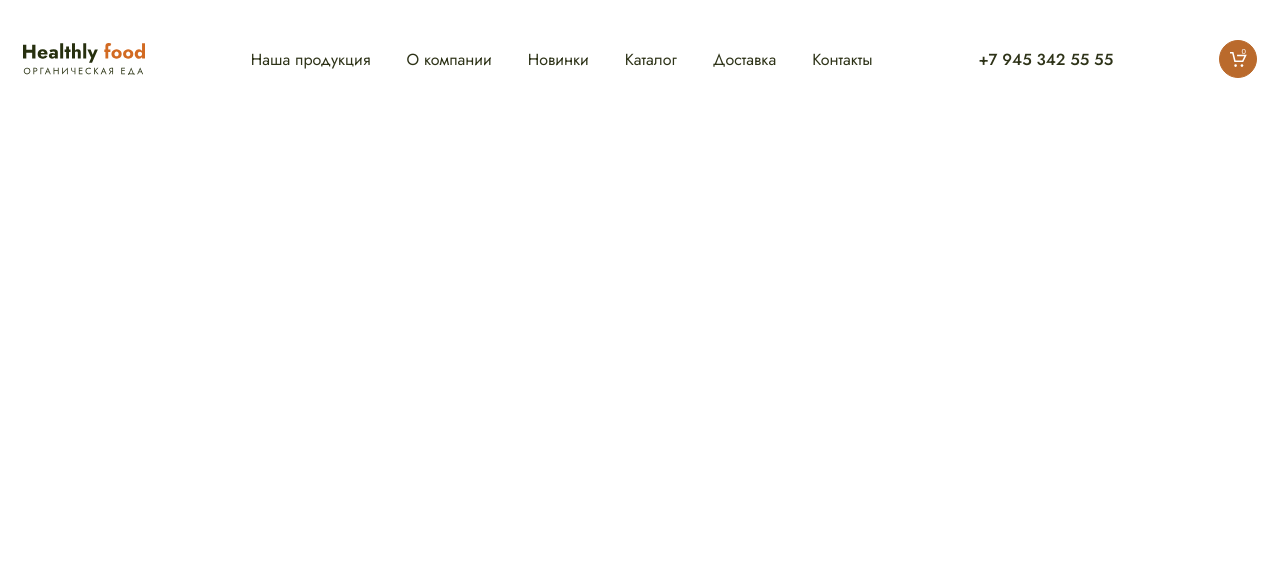
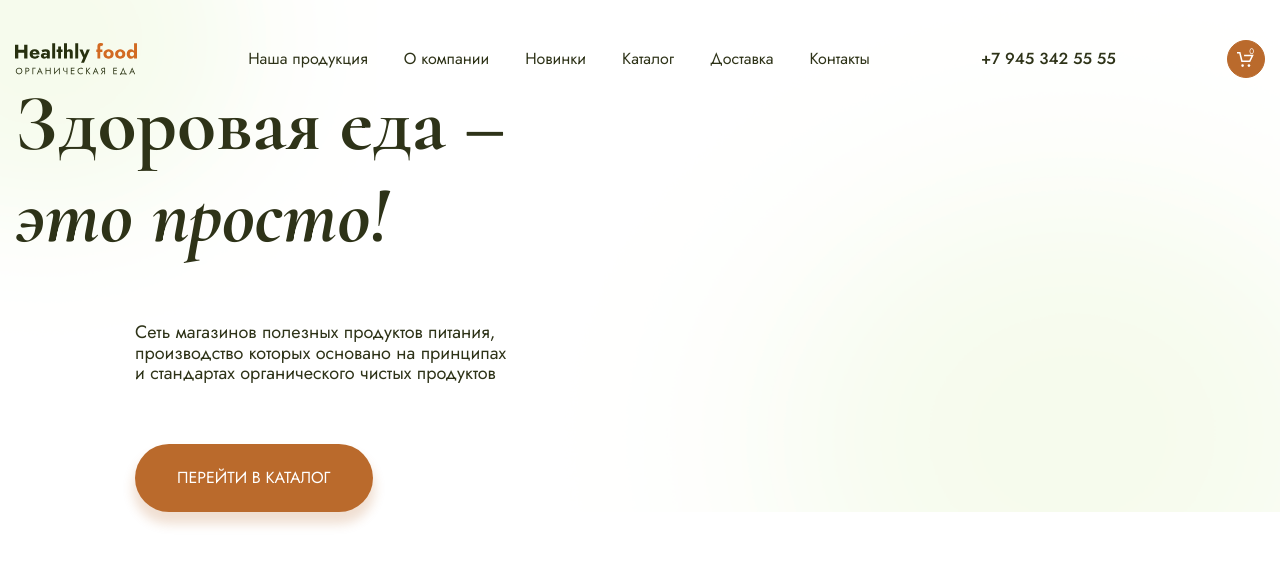
Before and after one commit to BestDmitriy/Module_02_Shop, a website built with webpack: page src/index.html in a window 1280 px wide. Built offline with nearby package versions, Linux system fonts and the light colour scheme.

Commit message:
add main_text

```diff
--- a/package.json
+++ b/package.json
@@ -16,6 +16,7 @@
     "webpack-dev-server": "^4.13.2"
   },
   "dependencies": {
-    "html-webpack-plugin": "^5.5.0"
+    "html-webpack-plugin": "^5.5.0",
+    "normalize.css": "^8.0.1"
   }
 }
--- a/src/index.html
+++ b/src/index.html
@@ -37,6 +37,23 @@
           <span class="header__counter">0</span>
         </button>
       </header>
+      <div class="container">
+        <div class="main__text">
+          <h1 class="title title_block">
+            Здоровая еда &ndash;
+            <span class="title__span">это просто!</span>
+          </h1>
+          <div class="main__item">
+            <p class="description description_size-s">
+              Сеть магазинов полезных продуктов питания,  производство которых основано на&nbsp;принципах и стандартах органического чистых продуктов
+            </p>
+            <div class="main__link">
+              <a href="#" class="link">Перейти в каталог</a>
+            </div>
+          </div>
+        </div>
+      </div>
+
     </div>
   </body>
 </html>
--- a/src/index.js
+++ b/src/index.js
@@ -1,2 +1,3 @@
-import './styles/main.scss';
-import './index.html';        /*либо './images/logo.png';*/
+import 'normalize.css';
+import './index.html';
+import './styles/main.scss';       /*либо './images/logo.png';*/
--- a/src/styles/main.scss
+++ b/src/styles/main.scss
@@ -14,14 +14,13 @@ html {
 body {
     font-size: 1.6rem;
     font-family: $font-jost;
+    color: $green;
 }
 
 .header {
     max-width: 1440px;
     margin: 0 auto;
-    margin-top: 4rem;
-    padding-left: 15px;
-    padding-right: 15px;
+    padding: 4rem 15px 0 15px;
     display: flex;
     justify-content: space-between;
     align-items: center;
@@ -33,7 +32,6 @@ body {
         gap: 3.6rem;
     }
     &__link {
-        font-size: 1.6rem;
         color: $green;
         text-decoration: none;
         &:hover {
@@ -41,7 +39,6 @@ body {
         }
     }
     &__tel {
-        font-size: 1.6rem;
         font-weight: 500;
         color: $green;
         text-decoration: none;
@@ -82,3 +79,52 @@ body {
     width: 12.2rem;
     height: 3.2rem;
 }
+.container {
+    max-width: 1440px;
+    margin: 0 auto;
+    padding-left: 15px;
+    padding-right: 15px;
+}
+.main {
+    background-image: url(../images/main.png);
+    background-size: cover;
+    background-position-x: center;
+    &__item {
+        margin-left: 12rem;
+        max-width: 378px;
+        margin-top: 6rem;
+    }
+    &__link {
+        margin-top: 6rem;
+    }
+}
+.title {
+    font-family: $font-cormorant;
+    font-weight: 700;
+    font-size: 8rem;
+    margin: 0;
+    &__span {
+        font-style: italic;
+    }
+    &_block {
+        .title__span {
+            display: block;
+        }
+    }
+}
+.description {
+    margin: 0;
+    &_size-s {
+        font-size: 1.8rem;
+    }
+}
+.link {
+    color: $white;
+    text-transform: uppercase;
+    padding: 2.5rem 4.2rem;
+    background-color: $orange;
+    box-shadow: 0px 1rem 1.1rem .2rem rgba(182, 93, 29, 0.2);
+    text-decoration: none;
+    border-radius: 3.6rem;
+    display: inline-block;
+}
```
Also changed, not shown: dist/styles/main.css, src/images/main.png (added), 1 other file.
